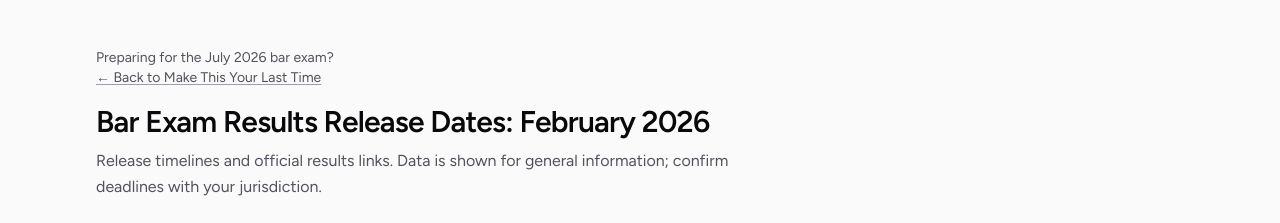
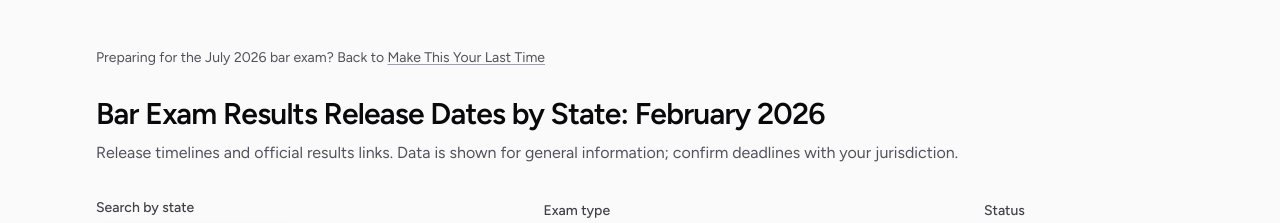
Before and after one commit to amalehuman/bar-exam-results-dashboard, a Next.js app: page /bar-exam-release-dates in a window 1280 px wide. Shown: the top 223 px of the page. Built offline with nearby package versions, Linux system fonts and the light colour scheme; no server answers; the database is empty.

Commit message:
header formatting

```diff
--- a/app/bar-exam-release-dates/page.tsx
+++ b/app/bar-exam-release-dates/page.tsx
@@ -48,19 +48,19 @@ export default async function BarResultsPage({
     <div className="flex min-h-full flex-1 flex-col bg-zinc-50 font-sans dark:bg-black">
       <main className="mx-auto flex w-full max-w-6xl flex-1 flex-col gap-8 px-4 py-12 sm:px-6 lg:px-8">
         <header className="flex flex-col gap-2">
-          <div className="mb-2 text-sm text-zinc-600 dark:text-zinc-400">
-            <p>Preparing for the {nextExamSitting} bar exam?</p>
+          <p className="mb-5 text-sm text-zinc-600 dark:text-zinc-400">
+            Preparing for the {nextExamSitting} bar exam? Back to{" "}
             <a
               href="https://www.makethisyourlasttime.com"
-              className="inline-flex items-center gap-1 underline decoration-zinc-400 underline-offset-2 hover:decoration-zinc-600 dark:decoration-zinc-500 dark:hover:decoration-zinc-300"
+              className="underline decoration-zinc-400 underline-offset-2 hover:decoration-zinc-600 dark:decoration-zinc-500 dark:hover:decoration-zinc-300"
             >
-              ← Back to Make This Your Last Time
+              Make This Your Last Time
             </a>
-          </div>
+          </p>
           <h1 className="text-3xl font-semibold tracking-tight text-zinc-950 dark:text-zinc-50">
-            Bar Exam Results Release Dates: {formatCycleLabel(cycle)}
+            Bar Exam Results Release Dates by State: {formatCycleLabel(cycle)}
           </h1>
-          <p className="max-w-2xl text-base leading-relaxed text-zinc-600 dark:text-zinc-400">
+          <p className="max-w-2xl whitespace-nowrap text-base leading-relaxed text-zinc-600 dark:text-zinc-400">
             Release timelines and official results links. Data is shown for
             general information; confirm deadlines with your jurisdiction.
           </p>
```
